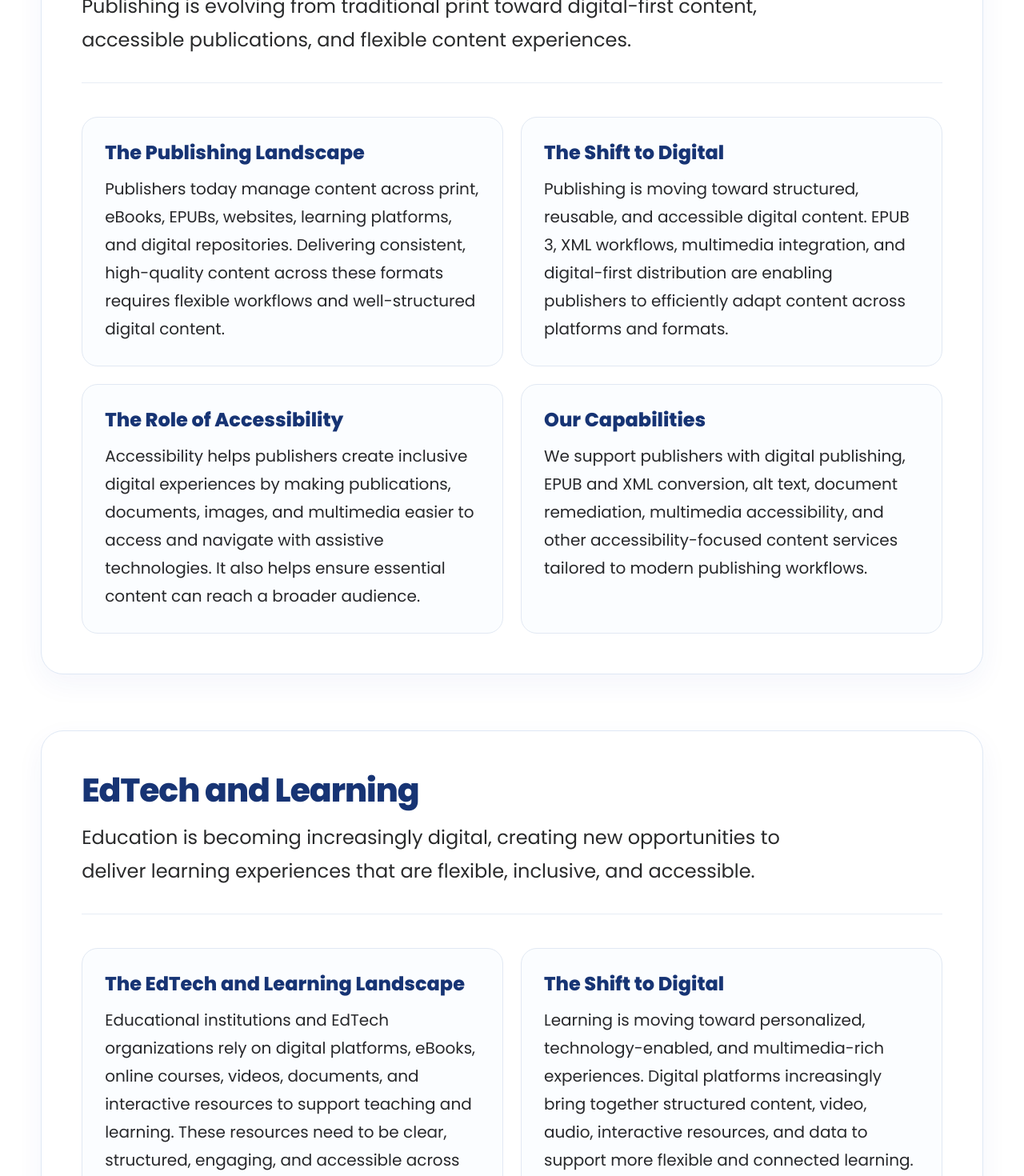
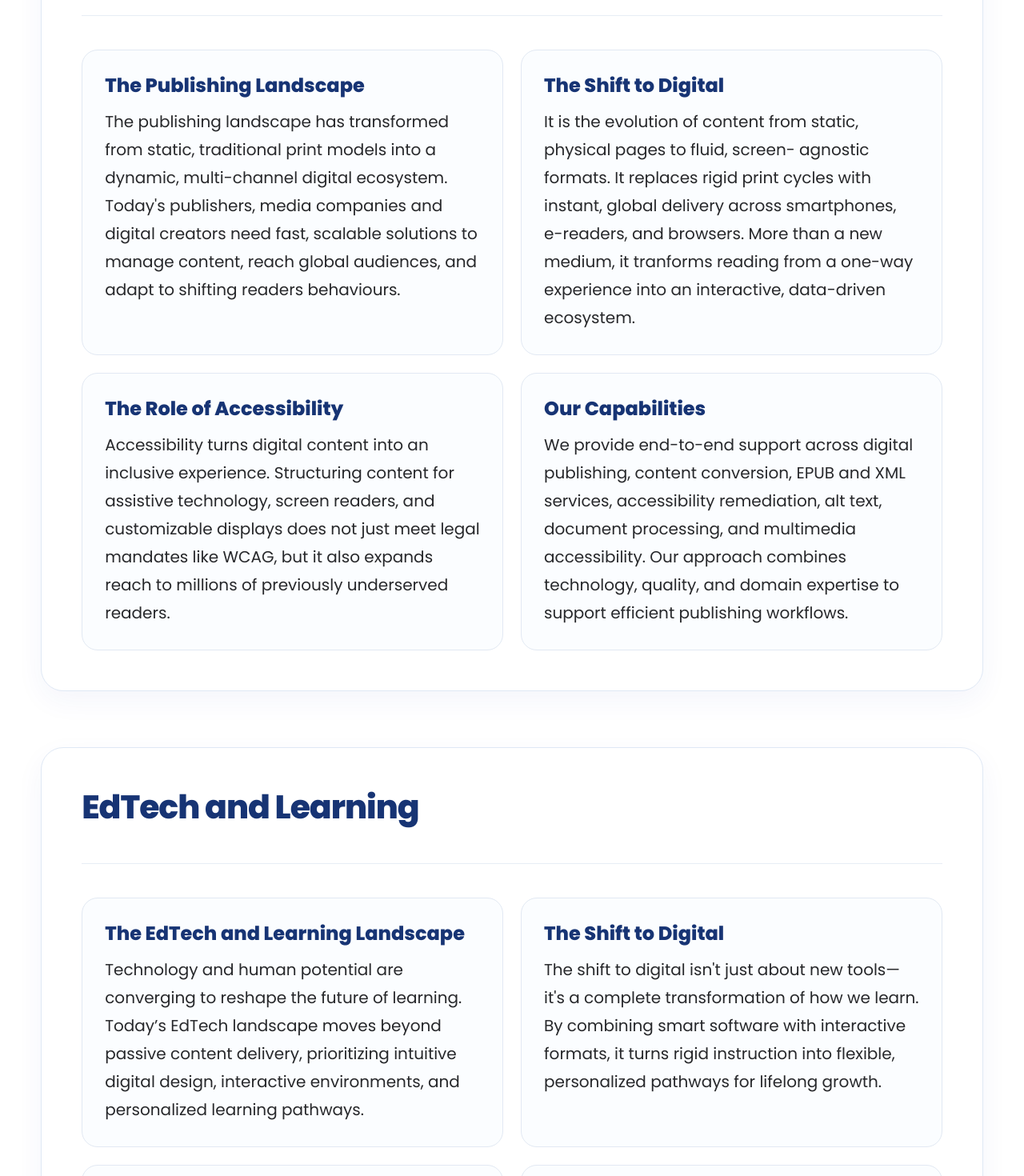
Before and after one commit to Anshikarwt08/Mirscon, a React (Vite) app: page /industries in a window 1280 px wide. Shown: the part 800-2270 px from the top of the page at 80% size. Built offline with nearby package versions, Linux system fonts and the light colour scheme.

Commit message:
Update changes

```diff
--- a/src/components/Consultation/Consultation.css
+++ b/src/components/Consultation/Consultation.css
@@ -224,7 +224,7 @@
 
   border-radius: 12px;
 
-  background: #2563eb;
+  background: #000;
 
   color: #ffffff;
 
@@ -242,7 +242,7 @@
 }
 
 .consultation-form button:hover {
-  background: #1d4ed8;
+  background: #0d2361;
 
   transform: translateY(-2px);
 
--- a/src/components/Consultation/Consultation.jsx
+++ b/src/components/Consultation/Consultation.jsx
@@ -215,7 +215,7 @@ function ConsultationForm() {
 
         {/* Submit */}
         <button type="submit" disabled={isSubmitting}>
-          {isSubmitting ? "Sending..." : "Schedule Consultation"}
+          {isSubmitting ? "Sending..." : "Submit"}
         </button>
 
       </form>
--- a/src/components/WhyChoose/WhyChoose.jsx
+++ b/src/components/WhyChoose/WhyChoose.jsx
@@ -5,7 +5,6 @@ import {
   FaShieldAlt,
   FaLaptopCode,
   FaUsers,
-  FaArrowRight,
 } from "react-icons/fa";
 
 function WhyChoose() {
@@ -74,10 +73,7 @@ function WhyChoose() {
 
             </div>
 
-            <button>
-              Learn More
-              <FaArrowRight />
-            </button>
+
 
           </div>
 
--- a/src/pages/Home/Home1/Home1.css
+++ b/src/pages/Home/Home1/Home1.css
@@ -18,7 +18,7 @@
   min-height: 78vh;
 
   margin: 15px auto;
-  padding: 55px 24px;
+  padding: 55px 24px 85px;
 
   position: relative;
   overflow: hidden;
--- a/src/pages/Industries/Industries.css
+++ b/src/pages/Industries/Industries.css
@@ -437,7 +437,7 @@
 
   border-radius: 10px;
 
-  background: #2563eb;
+  background: #000;
 
   color: #ffffff;
 
--- a/src/pages/Industries/Industries.jsx
+++ b/src/pages/Industries/Industries.jsx
@@ -8,29 +8,26 @@ const industries = [
     title: "Publishing and Media",
     id: "publishing-media",
 
-    intro:
-      "Publishing is evolving from traditional print toward digital-first content, accessible publications, and flexible content experiences.",
-
     points: [
       {
         title: "The Publishing Landscape",
         text:
-          "Publishers today manage content across print, eBooks, EPUBs, websites, learning platforms, and digital repositories. Delivering consistent, high-quality content across these formats requires flexible workflows and well-structured digital content.",
+          "The publishing landscape has transformed from static, traditional print models into a dynamic, multi-channel digital ecosystem. Today's publishers, media companies and digital creators need fast, scalable solutions to manage content, reach global audiences, and adapt to shifting readers behaviours.",
       },
       {
         title: "The Shift to Digital",
         text:
-          "Publishing is moving toward structured, reusable, and accessible digital content. EPUB 3, XML workflows, multimedia integration, and digital-first distribution are enabling publishers to efficiently adapt content across platforms and formats.",
+          "It is the evolution of content from static, physical pages to fluid, screen- agnostic formats. It replaces rigid print cycles with instant, global delivery across smartphones, e-readers, and browsers. More than a new medium, it tranforms reading from a one-way experience into an interactive, data-driven ecosystem.",
       },
       {
         title: "The Role of Accessibility",
         text:
-          "Accessibility helps publishers create inclusive digital experiences by making publications, documents, images, and multimedia easier to access and navigate with assistive technologies. It also helps ensure essential content can reach a broader audience.",
+          "Accessibility turns digital content into an inclusive experience. Structuring content for assistive technology, screen readers, and customizable displays does not just meet legal mandates like WCAG, but it also expands reach to millions of previously underserved readers.",
       },
       {
         title: "Our Capabilities",
         text:
-          "We support publishers with digital publishing, EPUB and XML conversion, alt text, document remediation, multimedia accessibility, and other accessibility-focused content services tailored to modern publishing workflows.",
+          "We provide end-to-end support across digital publishing, content conversion, EPUB and XML services, accessibility remediation, alt text, document processing, and multimedia accessibility. Our approach combines technology, quality, and domain expertise to support efficient publishing workflows.",
       },
     ],
   },
@@ -39,29 +36,26 @@ const industries = [
     title: "EdTech and Learning",
     id: "edtech-learning",
 
-    intro:
-      "Education is becoming increasingly digital, creating new opportunities to deliver learning experiences that are flexible, inclusive, and accessible.",
-
     points: [
       {
         title: "The EdTech and Learning Landscape",
         text:
-          "Educational institutions and EdTech organizations rely on digital platforms, eBooks, online courses, videos, documents, and interactive resources to support teaching and learning. These resources need to be clear, structured, engaging, and accessible across different learning environments.",
+          "Technology and human potential are converging to reshape the future of learning. Today’s EdTech landscape moves beyond passive content delivery, prioritizing intuitive digital design, interactive environments, and personalized learning pathways.",
       },
       {
         title: "The Shift to Digital",
         text:
-          "Learning is moving toward personalized, technology-enabled, and multimedia-rich experiences. Digital platforms increasingly bring together structured content, video, audio, interactive resources, and data to support more flexible and connected learning.",
+          "The shift to digital isn't just about new tools—it's a complete transformation of how we learn. By combining smart software with interactive formats, it turns rigid instruction into flexible, personalized pathways for lifelong growth.",
       },
       {
         title: "The Role of Accessibility",
         text:
-          "Accessibility helps create learning experiences that can be used by students with different needs and abilities. Accessible documents, captions, alt text, and well-structured digital content help learners access information more independently.",
+          "Accessibility ensures digital learning remains open to every learner, regardless of physical, sensory, or cognitive abilities. By following WCAG standards, supporting screen readers, and applying universal design, we help remove barriers and create equal learning opportunities for everyone.",
       },
       {
         title: "Our Capabilities",
         text:
-          "We support education and EdTech organizations with document remediation, alt text, digital publishing, EPUB services, multimedia accessibility, accessibility testing, and structured content solutions designed for digital learning environments.",
+          "We combine intuitive UI/UX design, robust digital architecture, and universal accessibility to build seamless, high-impact EdTech platforms. By bridging the gap between innovative technology and sound pedagogy, we craft engaging, outcome-driven learning ecosystems that empower every user to succeed.",
       },
     ],
   },
@@ -70,29 +64,27 @@ const industries = [
     title: "Healthcare & Life Sciences",
     id: "healthcare-life-sciences",
 
-    intro:
-      "Healthcare organizations increasingly depend on digital information, from patient resources and medical publications to research, training materials, and online services.",
 
     points: [
       {
         title: "The Healthcare & Life Sciences Landscape",
         text:
-          "Healthcare and life sciences organizations work with patient information, medical publications, research, training materials, reports, digital forms, and online resources. This content must remain accurate, well-structured, and easy to navigate across different digital environments.",
+          "The Healthcare & Life Sciences Landscape is an ecosystem at the intersection of medicine, biotechnology, clinical research, software engineering, and regulatory compliance. It encompasses everything from patient care delivery and pharmaceuticals to medical device manufacturing and public health systems.",
       },
       {
         title: "The Shift to Digital",
         text:
-          "Healthcare and life sciences are moving toward connected digital experiences, online information delivery, digital documentation, and technology-enabled services. These developments are creating new ways to deliver and access information across platforms.",
+          "The Shift to Digital in healthcare and life sciences represents a fundamental transition from legacy, paper-based processes and siloed data toward integrated, technology-driven ecosystems. It reshapes how clinical research is conducted, how regulatory data is managed, and how patient care is delivered across platforms.",
       },
       {
         title: "The Role of Accessibility",
         text:
-          "Accessibility helps make essential healthcare and life sciences information easier to access and understand. Properly structured documents, meaningful alternative text, captions, and accessible digital experiences can help reduce barriers to important information.",
+        "Accessibility ensures essential medical resources and digital care platforms are usable by everyone. By integrating screen reader support and structured formatting, healthcare organizations empower every patient and professional to access vital information independently.",
       },
       {
         title: "Our Capabilities",
         text:
-          "We support healthcare and life sciences organizations with document remediation, alt text, digital content services, multimedia accessibility, accessibility testing, and structured publishing solutions for specialized content.",
+          "From clinical research and patient portals to regulatory documentation, we build and remediate healthcare digital assets to meet strict global accessibility standards—ensuring seamless navigation, regulatory compliance, and universal access for all users.",
       },
     ],
   },
@@ -101,8 +93,6 @@ const industries = [
     title: "Finance and Insurance",
     id: "finance-insurance",
 
-    intro:
-      "Financial services are becoming increasingly digital, with customers relying on websites, mobile platforms, digital documents, and online services for everyday financial activities.",
 
     points: [
       {
@@ -132,8 +122,6 @@ const industries = [
     title: "Enterprise and Technology",
     id: "enterprise-technology",
 
-    intro:
-      "Technology and enterprise organizations operate in a fast-changing digital environment where scalable platforms, reliable systems, and accessible user experiences are increasingly important.",
 
     points: [
       {
@@ -163,29 +151,27 @@ const industries = [
     title: "Legal and Professional",
     id: "legal-professional",
 
-    intro:
-      "Legal and professional organizations depend on accurate, structured, and accessible information to serve clients, manage documentation, and deliver professional services.",
 
     points: [
       {
         title: "The Legal and Professional Landscape",
         text:
-          "Legal and professional organizations work with contracts, reports, case materials, policies, research, client documentation, presentations, and other information-rich content. Managing this information effectively is essential for communication, collaboration, and service delivery.",
+          "Legal and professional services handle contracts, compliance filings, client records, and regulatory disclosures. This content must remain secure, highly accurate, and easy to navigate across multi-platform environments.",
       },
       {
         title: "The Shift to Digital",
         text:
-          "The sector is moving toward digital documentation, cloud-based collaboration, online client services, searchable information, and technology-enabled workflows. These changes are helping organizations manage information more efficiently and deliver services through digital channels.",
+          "Legal and professional services are moving toward secure digital workflows, virtual client consultations, automated contract management, and cloud-based document delivery. These developments streamline collaboration and create new ways to access critical legal and advisory resources across platforms.",
       },
       {
         title: "The Role of Accessibility",
         text:
-          "Accessibility helps ensure that important legal and professional information can be accessed, navigated, and understood by a broader range of users. Accessible documents, websites, and digital platforms can help create more inclusive professional experiences.",
+          "Accessibility ensures that essential legal filings, contracts, compliance reports, and advisory resources are easy to access and understand. Properly structured documents, clear typography, screen-reader compatibility, and accessible digital portals help eliminate barriers for clients, legal professionals, and regulatory bodies alike.",
       },
       {
         title: "Our Capabilities",
         text:
-          "We support legal and professional organizations with document remediation, alt text, accessibility testing, digital content services, structured publishing, multimedia accessibility, and technology solutions tailored to their digital requirements.",
+          "We help legal and professional service firms transform complex documents and platforms into fully compliant, accessible digital assets. Our solutions span WCAG-compliant document remediation, secure client portal UI design, structured publishing, and comprehensive accessibility auditing to mitigate risk and ensure seamless usability for all clients.",
       },
     ],
   },
--- a/src/pages/Team/Team.css
+++ b/src/pages/Team/Team.css
@@ -25,7 +25,7 @@
 .team-heading p {
     color: #666;
     line-height: 1.7;
-    font-size: 16px;
+    font-size: 19px;
     text-align: center;
 }
 
@@ -86,7 +86,7 @@
 .team-card h4 {
     margin: 8px 0 12px;
     color: #4f6bed;
-    font-size: 15px;
+    font-size: 17px;
     font-weight: 600;
 }
 
@@ -96,5 +96,5 @@
 .team-card p {
     color: #666;
     line-height: 1.6;
-    font-size: 14px;
+    font-size: 16px;
 }
```
Also changed, not shown: src/pages/About/About.css (+153 -130 lines).
